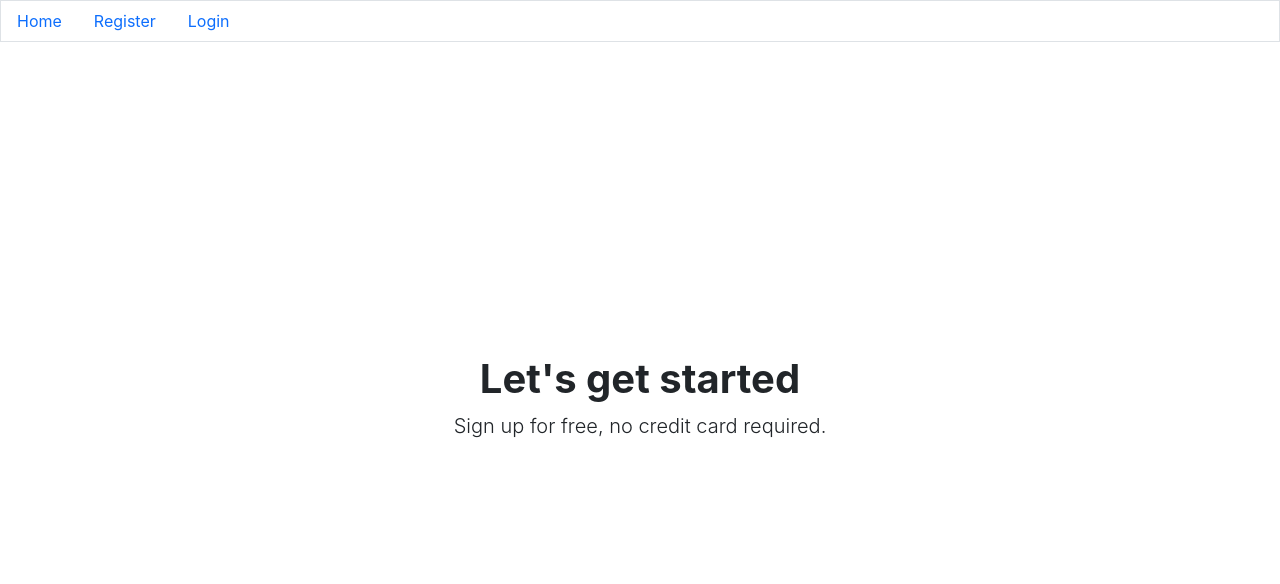
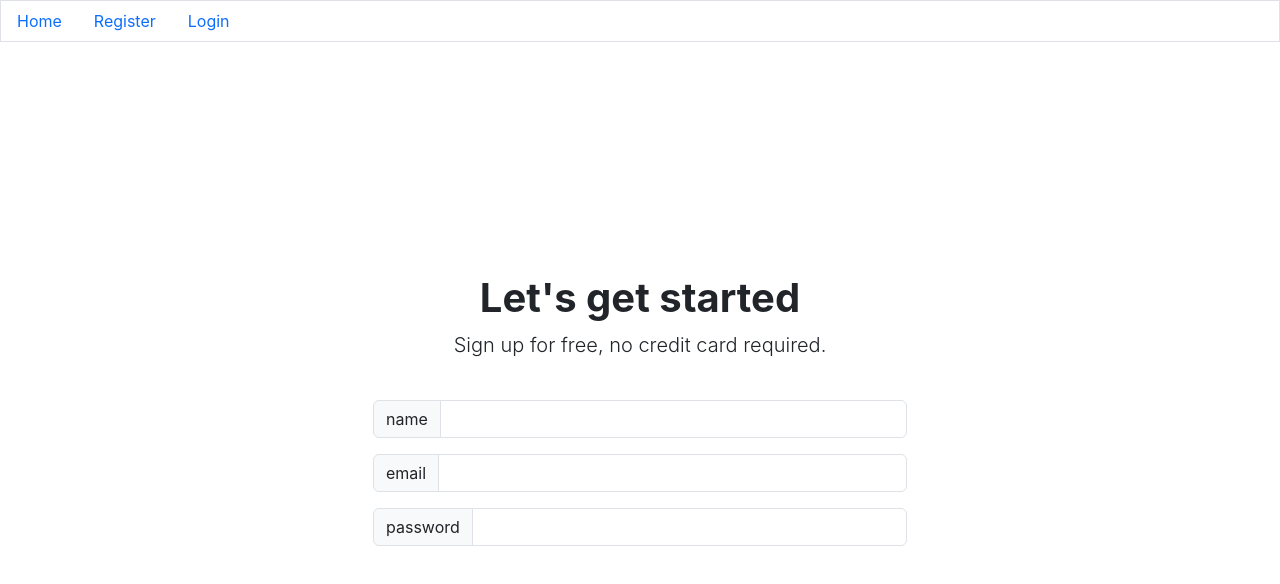
Before and after one commit to nickty/client, a React (Create React App) app: page /register in a window 1280 px wide. Shown: the top 584 px of the page. Built offline with nearby package versions, Linux system fonts and the light colour scheme.

Commit message:
custom input

```diff
--- /dev/null
+++ b/src/components/Input.js
@@ -0,0 +1,17 @@
+import React from 'react'
+
+const Input = ({ label, value, setValue, type = 'text' }) => {
+  return (
+    <div className="input-group mb-3">
+      <span className="input-group-text">{label}</span>
+      <input
+        type={type}
+        onChange={(e) => setValue(e.target.value)}
+        value={value}
+        className="form-control"
+      />
+    </div>
+  )
+}
+
+export default Input
--- a/src/pages/Register.js
+++ b/src/pages/Register.js
@@ -1,6 +1,11 @@
-import React from 'react'
+import React, { useState } from 'react'
+import Input from '../components/Input'
 
 const Register = () => {
+  const [name, setName] = useState('')
+  const [email, setEmail] = useState('')
+  const [password, setPassword] = useState('')
+
   return (
     <div className="d-flex justify-content-center" style={{ height: '88vh' }}>
       <div className="container align-items-center d-flex">
@@ -9,6 +14,21 @@ const Register = () => {
           <p className="lead pb-4">
             Sign up for free, no credit card required.
           </p>
+          <div className="form-group">
+            <Input label="name" value={name} setValue={setName} />
+            <Input
+              label="email"
+              type="email"
+              value={email}
+              setValue={setEmail}
+            />
+            <Input
+              label="password"
+              type="password"
+              value={password}
+              setValue={setPassword}
+            />
+          </div>
         </div>
       </div>
     </div>
```
